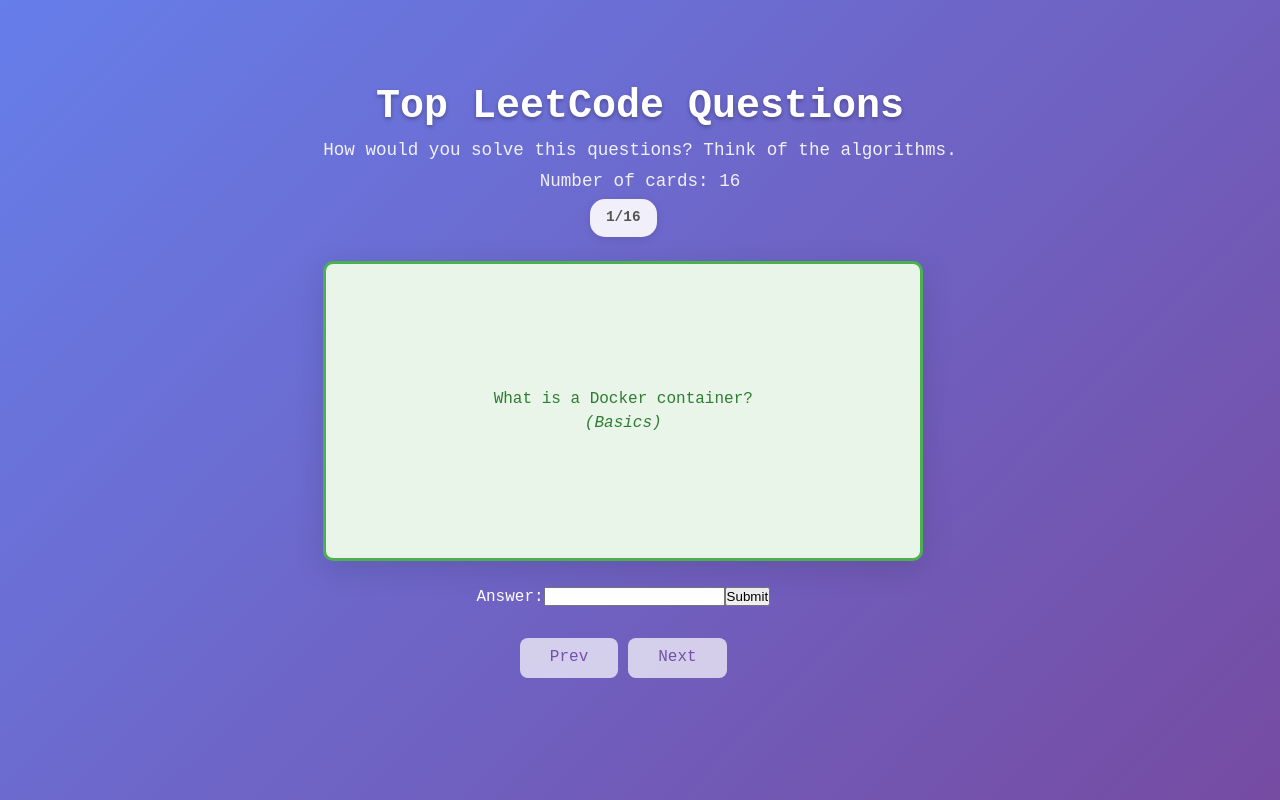
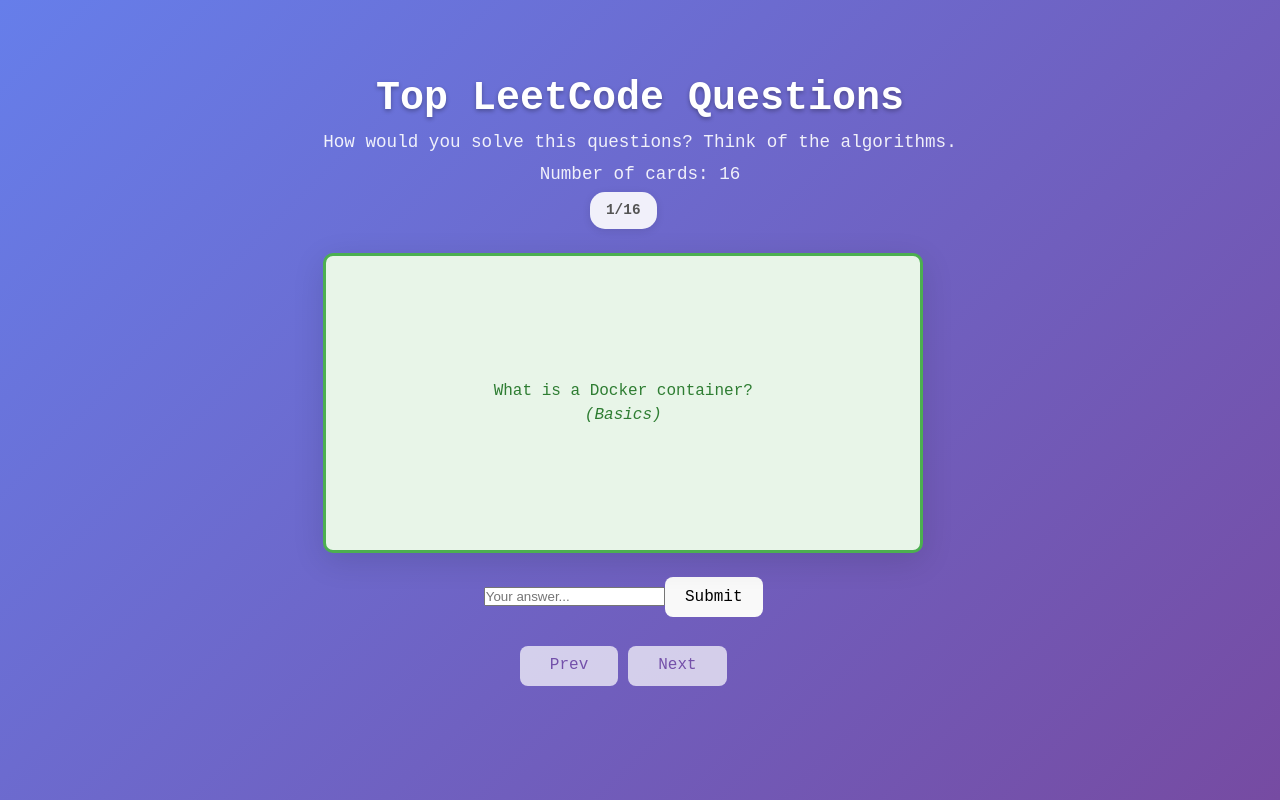
Before and after one commit to anekemuna/flippy-flashcards, a React (Vite) app: page / in a window 1280 px wide. Built offline with nearby package versions, Linux system fonts and the light colour scheme.

Commit message:
Update Guessing Functionality and OnSubmit handler (handleSubmit)
- Created removePunctuation.
- Created CheckAnswer for both arrays and string answers
- Made form better

```diff
--- a/src/components/Flashcard.jsx
+++ b/src/components/Flashcard.jsx
@@ -56,11 +56,40 @@
     }
   };
 
+  const removePunctuation = (str) => {
+    return str.replace(/[!"#$%&'()*+,-./:;<=>?@[\]^_`{|}~]/g, "");
+  };
+
+  const checkAnswer = (guess) => {
+    const cleanGuess = removePunctuation(guess.trim().toLowerCase());
+
+    if (Array.isArray(flashcard.answer)) {
+      // Since flashcard.answer is an array, check against each answer
+      return flashcard.answer.some((answer) => {
+        const cleanAnswer = removePunctuation(answer.trim().toLowerCase());
+        return (
+          cleanAnswer.includes(cleanGuess) || cleanGuess.includes(cleanAnswer)
+        );
+      });
+    }
+
+    const cleanAnswer = removePunctuation(
+      flashcard.answer.trim().toLowerCase()
+    );
+
+    return cleanAnswer.includes(cleanGuess) || cleanGuess.includes(cleanAnswer);
+  };
+
   // deals with form submission
   const handleSubmit = (e) => {
     e.preventDefault();
-    alert(userGuess);
-    setUserGuess("");
+
+    const result = checkAnswer(userGuess);
+    setIsCorrect(result ? "correct" : "wrong");
+
+    setIsFlipped(true); // flip card
+
+    setUserGuess(""); // reset users' guess form
   };
 
   return (
@@ -89,15 +118,23 @@
       </div>
 
       {/* Form for Users' Input */}
-      <div className="answer-validator">
+      <div className={`answer-validator ${isCorrect || ""}`}>
         <form onSubmit={handleSubmit}>
-          <label>Answer:</label>
+          <div className="input-group">
             <input
+              id="answer-input"
               type="text"
               value={userGuess}
               onChange={(e) => setUserGuess(e.target.value)}
+              placeholder="Your answer..."
             />
-          <input type="submit" />
+            <button type="submit">Submit</button>
+            {isCorrect && (
+              <span className={`feedback-icon ${isCorrect}`}>
+                {isCorrect === "correct" ? "✓" : "✗"}
+              </span>
+            )}
+          </div>
         </form>
       </div>
 
```
Lines whose indentation alone changed are shown as unchanged.
